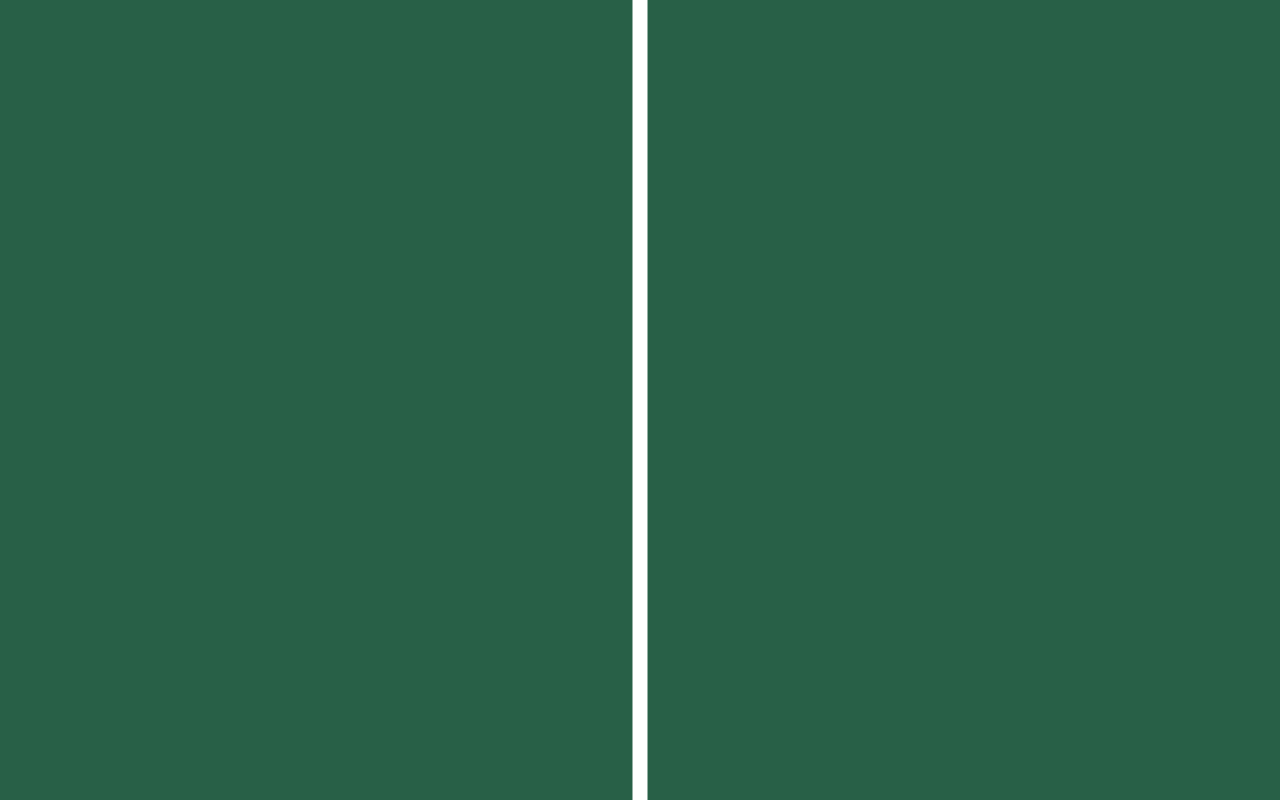
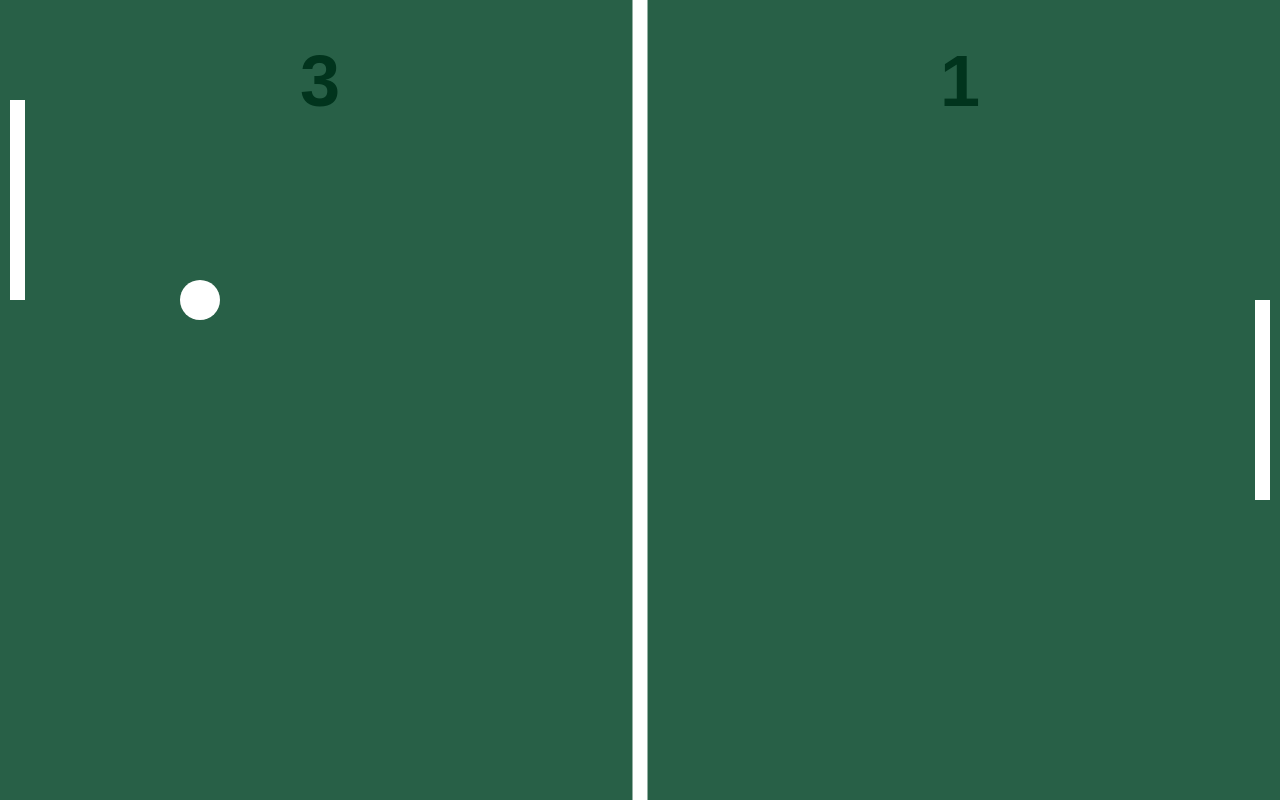
Before and after one commit to abrantesandreza/Javascript-Course, a plain HTML site: page Inicio/PingPong/index.html in a window 1280 px wide. Drawn offline with Linux system fonts and the light colour scheme.

Commit message:
Center line, rackets, puck and scoreboard done

```diff
--- a/Inicio/PingPong/index.html
+++ b/Inicio/PingPong/index.html
@@ -26,22 +26,51 @@
             }
 
             function draw() {
+                // draw the field
                 canvasCtx.fillStyle = "#286047"
                 canvasCtx.fillRect(0, 0, window.innerWidth, window.innerHeight)
 
                 canvasCtx.fillStyle = "#ffffff"
 
-                const x = window.innerWidth / 2 - lineWidth / 2
-                const y = 0
-                const w = lineWidth
-                const h = window.innerHeight
+                // draw the center line
+                canvasCtx.fillRect(
+                    window.innerWidth / 2 - lineWidth / 2,
+                    0,
+                    lineWidth,
+                    window.innerHeight
+                )
 
-                canvasCtx.fillRect(x, y, w, h)
+                // draw the left racket
+                canvasCtx.fillRect(10, 100, lineWidth, 200)
+
+                // draw the right racket
+                canvasCtx.fillRect(
+                    window.innerWidth - lineWidth - 10,
+                    300,
+                    lineWidth,
+                    200
+                )
+
+                // draw the puck
+                canvasCtx.beginPath()
+                canvasCtx.arc(200, 300, 20, 2 * Math.PI, false)
+                canvasCtx.fill()
+
+                // draw the scoreboard
+                canvasCtx.font = "bold 72px Arial"
+                canvasCtx.textAlign = "center"
+                canvasCtx.textBaseline = "top"
+                canvasCtx.fillStyle = "#01341D"
+                canvasCtx.fillText("3", window.innerWidth / 4, 50)
+                canvasCtx.fillText(
+                    "1",
+                    window.innerWidth / 4 + window.innerWidth / 2,
+                    50
+                )
             }
 
             setup()
             draw()
-
         </script>
     </body>
 </html>
```
